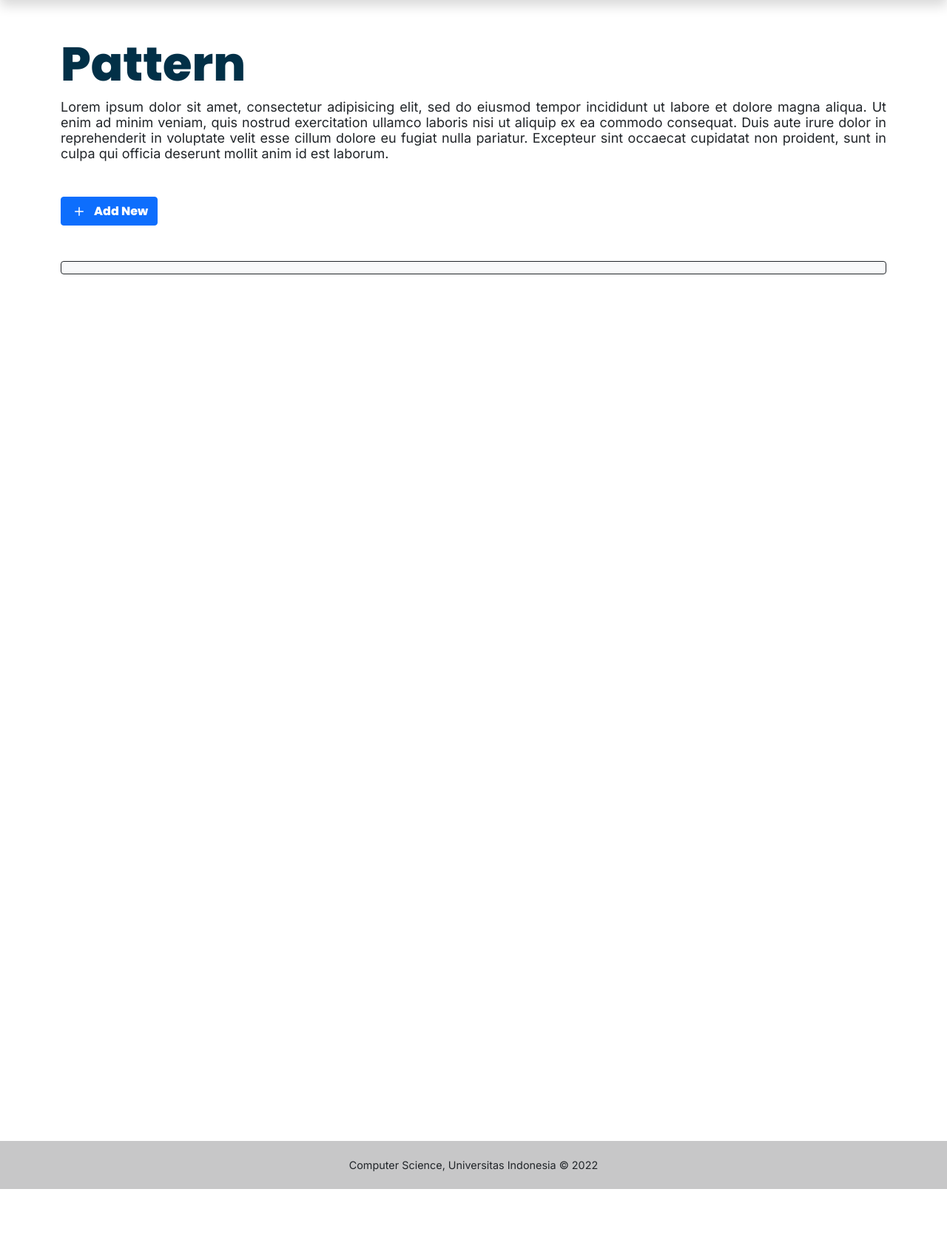
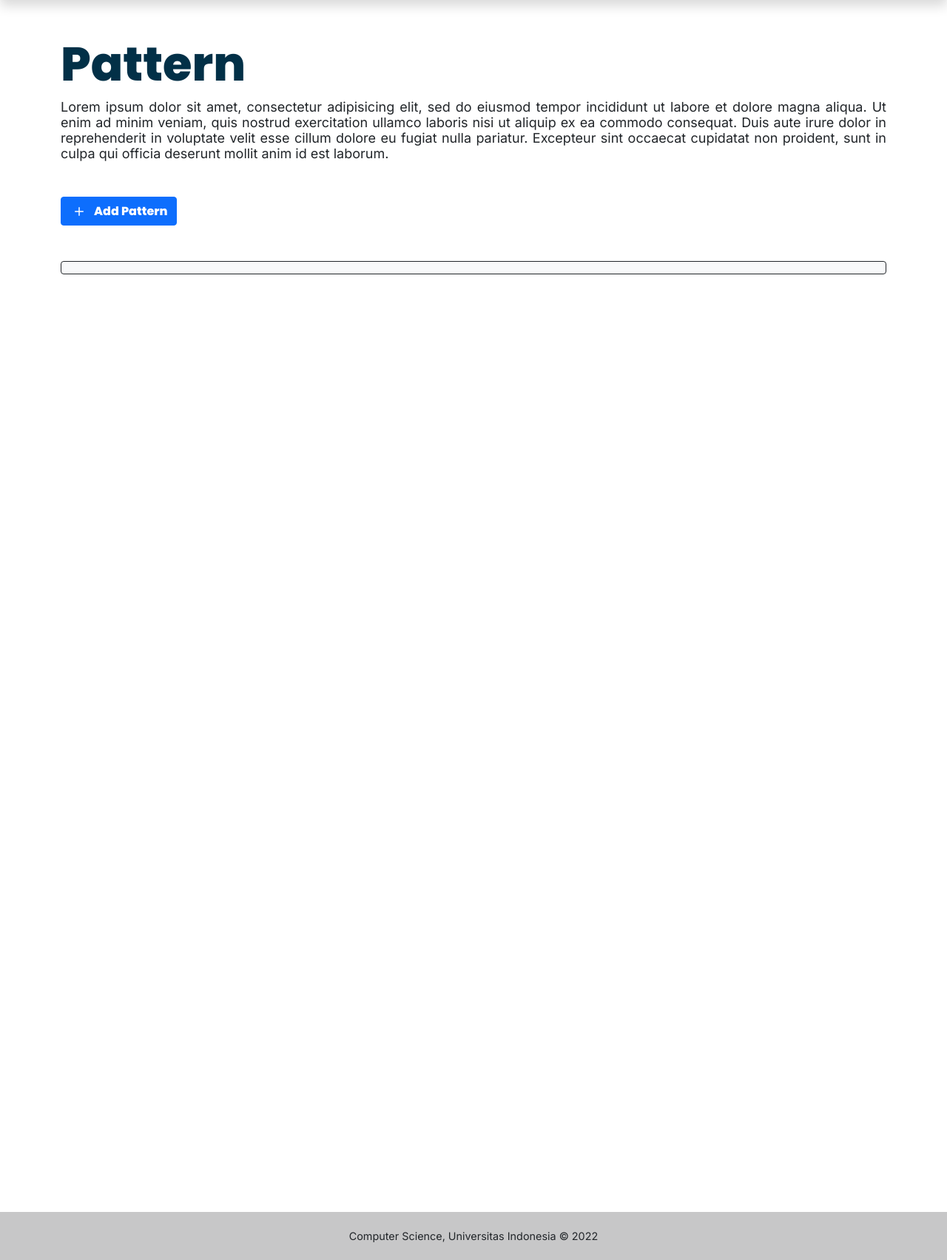
Before and after one commit to JillyCS15/sock-mirror, a Django app: page /pattern/ in a window 1280 px wide. Shown: the part 57-1761 px from the top of the page at 74% size. Before the commit the page ends 1665 px from the top, so only its background shows below. Run offline with Django 3.2, Linux system fonts and the light colour scheme; the visitor is signed in with stand-in values (Sample User, id 1); data that the repository does not hold is empty; some libraries are stand-ins or nearby versions.

Commit message:
pattern: create add class pattern feature on the bootstrap modal

```diff
--- /dev/null
+++ b/pattern/forms.py
@@ -0,0 +1,22 @@
+from django import forms
+from django.db.models import fields
+from django.forms import ModelForm, widgets
+from .models import ClassPattern, SHACLPattern
+
+
+# Create a Class Pattern Form
+class ClassPatternForm(ModelForm):
+    class Meta:
+        model = ClassPattern
+        fields = '__all__'
+
+        widgets = {
+            'name': forms.TextInput(attrs={
+                'maxlength': 50,
+                'class': 'form-control details text-secondary',
+                }),
+            'description': forms.Textarea(attrs={
+                'class': 'form-control details text-secondary',
+                'row': 4,
+                }),
+        }
--- a/pattern/templates/main/pattern-page.html
+++ b/pattern/templates/main/pattern-page.html
@@ -34,12 +34,18 @@
           {% lorem %}
         </div>
         {% if is_admin %}
-        <div class="btn btn-primary button-font d-flex align-self-start align-items-center mb-5">
+        <!-- <div class="btn btn-primary button-font d-flex align-self-start align-items-center mb-5">
           <svg xmlns="http://www.w3.org/2000/svg" width="24" height="24" fill="currentColor" class="bi bi-plus me-2" viewBox="0 0 16 16">
             <path d="M8 4a.5.5 0 0 1 .5.5v3h3a.5.5 0 0 1 0 1h-3v3a.5.5 0 0 1-1 0v-3h-3a.5.5 0 0 1 0-1h3v-3A.5.5 0 0 1 8 4z"/>
           </svg>
-          <div class="button-font">Add New</div>
-        </div>
+          <div class="button-font">Add Pattern</div>
+        </div> -->
+        <a type="button" class="btn btn-primary button-font d-flex align-self-start align-items-center mb-5">
+          <svg xmlns="http://www.w3.org/2000/svg" width="24" height="24" fill="currentColor" class="bi bi-plus me-2" viewBox="0 0 16 16">
+            <path d="M8 4a.5.5 0 0 1 .5.5v3h3a.5.5 0 0 1 0 1h-3v3a.5.5 0 0 1-1 0v-3h-3a.5.5 0 0 1 0-1h3v-3A.5.5 0 0 1 8 4z"/>
+          </svg>
+          <div class="button-font" data-bs-toggle="modal" data-bs-target="#modal-form-class">Add Pattern</div>
+        </a>
       {% endif %}
         <nav class="navbar navbar-expand-lg navbar-light bg-light border border-dark rounded">
           <div class="container-fluid">
@@ -68,12 +74,12 @@
           <div class="d-flex d-flex align-items-center pt-5">
             <div class="heading me-auto">{{ pattern.0.name }}</div>
             {% if is_admin %}
-              <button type="button" class="btn btn-primary button-font d-flex align-items-center">
+              <a type="button" class="btn btn-primary button-font d-flex align-items-center">
                 <svg xmlns="http://www.w3.org/2000/svg" width="24" height="24" fill="currentColor" class="bi bi-plus me-2" viewBox="0 0 16 16">
                   <path d="M8 4a.5.5 0 0 1 .5.5v3h3a.5.5 0 0 1 0 1h-3v3a.5.5 0 0 1-1 0v-3h-3a.5.5 0 0 1 0-1h3v-3A.5.5 0 0 1 8 4z"/>
                 </svg>
-                <div class="button-font" data-bs-toggle="modal" data-bs-target="#modal-form">Add New</div>
-              </button>
+                <div class="button-font" data-bs-toggle="modal" data-bs-target="#modal-form">Add</div>
+              </a>
             {% endif %}
           </div>
           <hr class="shadow">
@@ -132,6 +138,7 @@
   </div>
 
   <!-- Message -->
+  <div class="d-flex justify-content-center mt-5 pt-5">
   {% if messages %}
     {% for message in messages %}
     <div class="alert {{ message.tags }} alert-dismissible fade show fixed-bottom px-5" role="alert">
@@ -141,8 +148,32 @@
     </div>
     {% endfor %}
   {% endif %}
+  </div>
 
-  <!-- Modal Form -->
+  <!-- Modal Form | Add New Class Pattern -->
+  <div class="modal fade" id="modal-form-class" tabindex="-1" aria-hidden="true">
+    <div class="modal-dialog modal-dialog-centered modal-dialog-scrollable">
+      <div class="modal-content">
+        <div class="modal-header">
+          <div class="modal-title subtitle fw-bold" id="exampleModalLabel">Create a New Class Pattern</div>
+          <button type="button" class="btn-close" data-bs-dismiss="modal" aria-label="Close"></button>
+        </div>
+        <form action="{% url 'pattern:add-class-pattern' %}" method=POST>
+          {% csrf_token %}
+          <div class="modal-body">
+            {{ class_pattern_form.as_p }}
+          </div>
+          <div class="modal-footer">
+            <button type="button" class="btn btn-outline-danger button-font" data-bs-dismiss="modal">Cancel</button>
+            <input type="submit" value="Create" class="btn btn-primary button-font" />
+          </div>
+        </form>
+      </div>
+    </div>
+  </div>
+
+
+  <!-- Modal Form | Add New SHACL Pattern -->
   <div class="modal fade" id="modal-form" tabindex="-1" aria-hidden="true">
     <div class="modal-dialog modal-dialog-centered modal-dialog-scrollable">
       <div class="modal-content">
--- a/pattern/urls.py
+++ b/pattern/urls.py
@@ -6,5 +6,7 @@ app_name = 'pattern'
 
 urlpatterns = [
     path('', views.pattern_page, name='pattern'),
+    path('add_class_pattern', views.add_class_pattern, name='add-class-pattern'),
+    path('delete_class_pattern/<class_pattern_id>', views.delete_class_pattern, name='delete-class-pattern'),
     path('delete_shacl_pattern/<shacl_pattern_id>', views.delete_shacl_pattern, name='delete-shacl-pattern'),
 ]
--- a/pattern/views.py
+++ b/pattern/views.py
@@ -1,5 +1,6 @@
 from django.shortcuts import render, redirect
 from django.contrib import messages
+from .forms import ClassPatternForm
 from .models import ClassPattern, SHACLPattern
 
 
@@ -16,11 +17,37 @@ def pattern_page(request):
         shacl_pattern = SHACLPattern.objects.filter(pattern_class_id=pattern.id)
         result_list.append([pattern, shacl_pattern])
 
+    # Get a Class Pattern Form
+    class_pattern_form = ClassPatternForm
+
     context = {
         "is_admin": is_admin,
         "patterns": result_list,
+        "class_pattern_form": class_pattern_form,
         }
     return render(request, 'main/pattern-page.html', context)
+
+
+def add_class_pattern(request):
+    if request.method == "POST":
+        form = ClassPatternForm(request.POST)
+        if form.is_valid():
+            form.save()
+            message = "Successfully created a new class pattern."
+            messages.success(request, message)
+            return redirect('pattern:pattern')
+        message = "There is an error in data input."
+        messages.error(request, message)
+        return redirect('pattern:pattern')
+    return redirect('pattern:pattern')
+
+
+def delete_class_pattern(request, class_pattern_id):
+    class_pattern = ClassPattern.objects.get(id=class_pattern_id)
+    message = f"{class_pattern.name} has been deleted."
+    class_pattern.delete()
+    messages.error(request, message)
+    return redirect('pattern:pattern')
 
 
 def delete_shacl_pattern(request, shacl_pattern_id):
```
